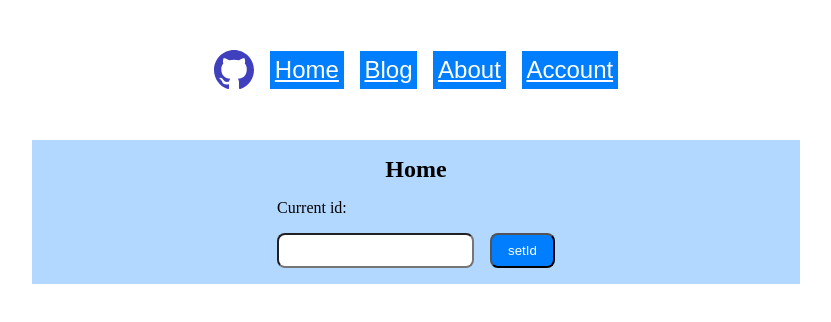
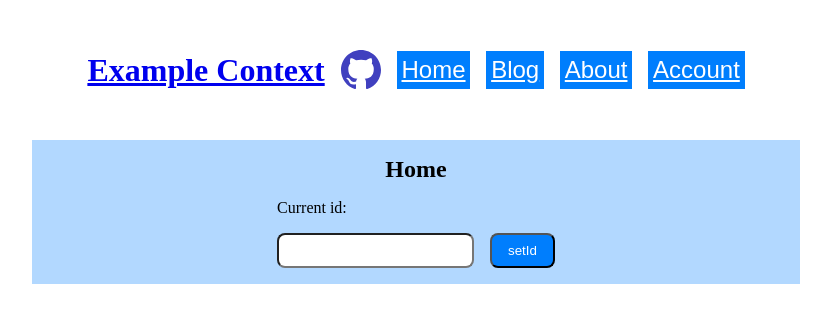
Before and after one commit to denisso/next13-app-exp, a Next.js app: page / in a window 1280 px wide. Shown: the top 322 px of the page, without its empty margins (224-1055 px from the left). Built offline with nearby package versions, Linux system fonts and the light colour scheme.

Commit message:
added Readme and links

```diff
--- a/app/layout.tsx
+++ b/app/layout.tsx
@@ -30,6 +30,11 @@ export default function RootLayout({
       <head />
       <body>
         <header className={styles.header}>
+          <h1>
+            <a href="https://beta.nextjs.org/docs/rendering/server-and-client-components#context">
+              Example Context
+            </a>
+          </h1>
           <div className={styles.logo}>
             <a
               href="https://github.com/denisso/next13-app-exp/tree/context"
--- a/package.json
+++ b/package.json
@@ -15,7 +15,7 @@
     "@types/react-dom": "18.0.10",
     "eslint": "8.32.0",
     "eslint-config-next": "13.1.5",
-    "next": "^13.1.7-canary.12",
+    "next": "^13.1.7-canary.21",
     "react": "18.2.0",
     "react-dom": "18.2.0",
     "typescript": "4.9.4"
```
Also changed, not shown: 2 other files (tests, documents, lock files or other folders).
